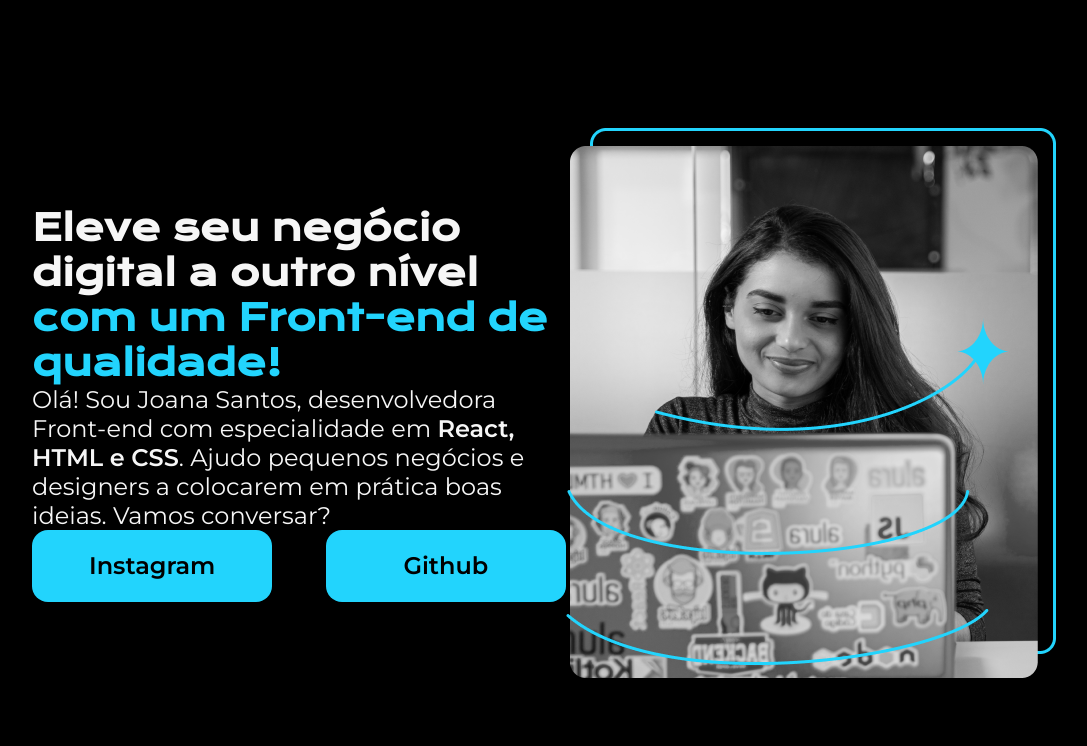
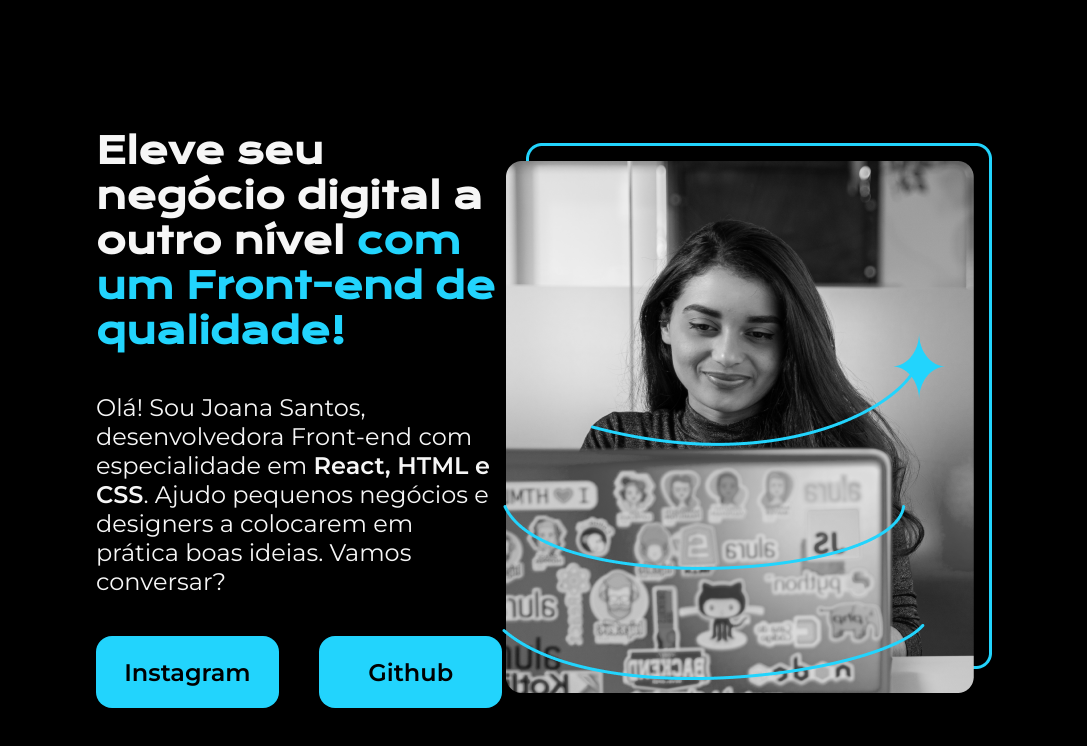
Before and after one commit to Development-School/HTML5-e-CSS3, a plain HTML site: page parte_6_extras/unit_2/projeto-figma/index.html in a window 1280 px wide. Shown: the whole page, without its empty margins (96-1183 px from the left). Drawn offline with nearby package versions, Linux system fonts and the light colour scheme.

Commit message:
Adicionando conteúdo da unidade 6.2.5

```diff
--- a/parte_6_extras/unit_2/projeto-figma/style.css
+++ b/parte_6_extras/unit_2/projeto-figma/style.css
@@ -29,11 +29,15 @@ body {
     display: flex;
     align-items: center;
     justify-content: space-between;
-    margin: 10%;
+    /* margin: 10%; */
+    margin: 10% 15%;
 }
 
 .apresentacao-conteudo {
-    width: 615;
+    width: 615px;
+    display: flex;
+    flex-direction: column;
+    gap: 40px;
 }
 
 .apresentacao-conteudo-titulo {
```
